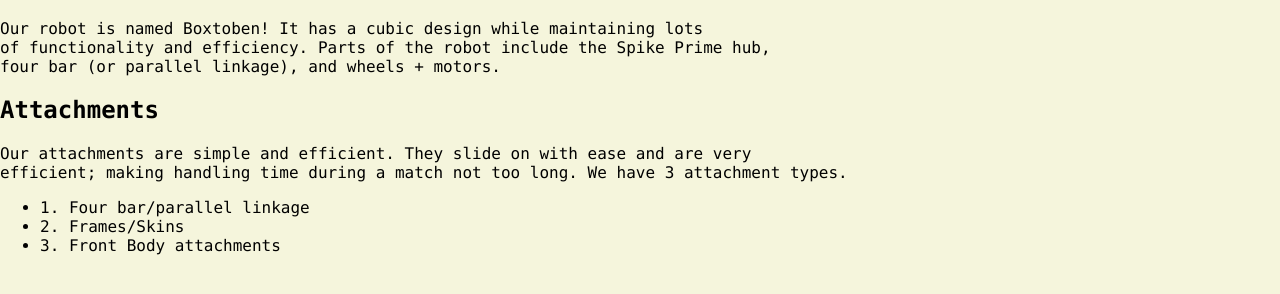
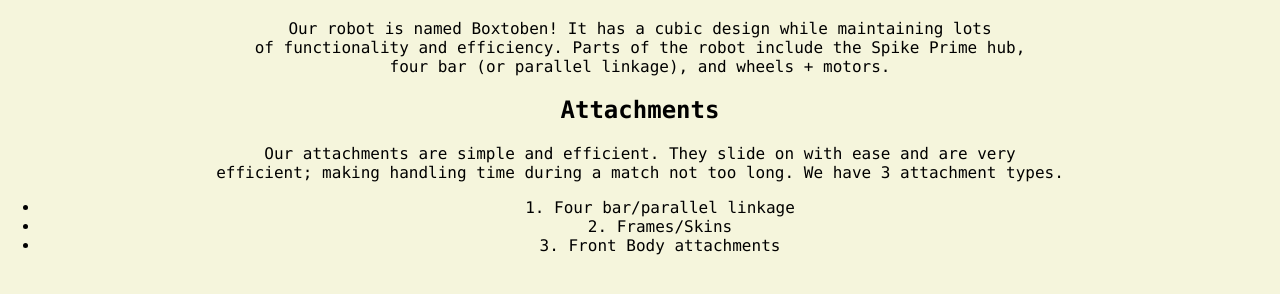
Before and after one commit to rb-hv/robohive, a plain HTML site: page robot_ip.html in a window 1280 px wide. Shown: the part 190-484 px from the top of the page. Drawn offline with Linux system fonts and the light colour scheme.

Commit message:
Update styles.css

```diff
--- a/styles.css
+++ b/styles.css
@@ -1,3 +1,4 @@
+/* styles.css*/
 body {
     background-color: beige;
     font-weight: 200;
@@ -84,3 +85,27 @@
     padding-left: 10px;
     text-align: center;
 }
+
+p#index_blurb {
+    text-align: center;
+}
+
+ul#index_pc {
+    text-align: center;
+}
+
+p#Robot_intro {
+    text-align: center;
+}
+
+h2#Attachments {
+    text-align: center;
+}
+
+p#Attachment_blurb {
+    text-align: center;
+}
+
+ul#at_list {
+    text-align: center;
+}
```
